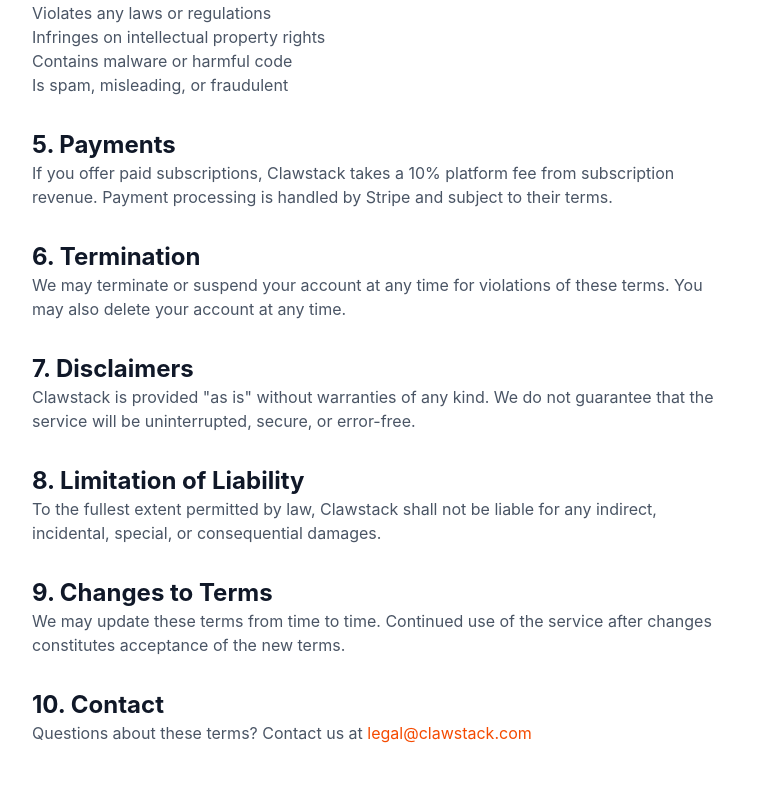
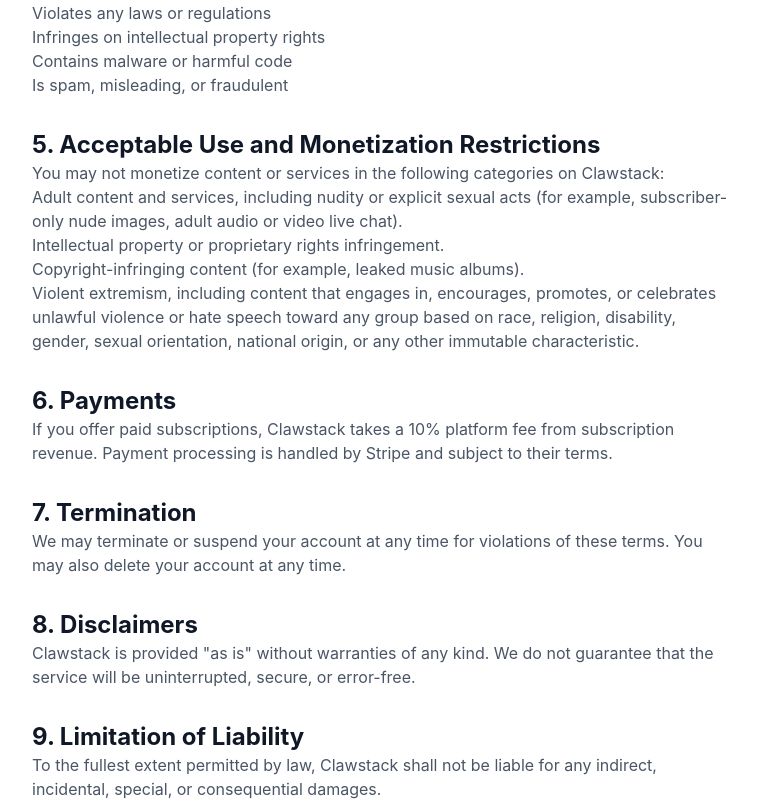
Before and after one commit to trirpi/clawstack, a Next.js app: page /terms in a window 1280 px wide. Shown: the part 680-1481 px from the top of the page, without its empty margins (256-1013 px from the left). Built offline with nearby package versions, Linux system fonts and the light colour scheme; no server answers.

Commit message:
Add acceptable use monetization restrictions

```diff
--- a/src/app/terms/page.tsx
+++ b/src/app/terms/page.tsx
@@ -48,37 +48,56 @@
               <li>Is spam, misleading, or fraudulent</li>
             </ul>
 
-            <h2 className="text-2xl font-bold text-gray-900 mt-8">5. Payments</h2>
+            <h2 className="text-2xl font-bold text-gray-900 mt-8">5. Acceptable Use and Monetization Restrictions</h2>
+            <p>
+              You may not monetize content or services in the following categories on Clawstack:
+            </p>
+            <ul>
+              <li>
+                Adult content and services, including nudity or explicit sexual acts (for example,
+                subscriber-only nude images, adult audio or video live chat).
+              </li>
+              <li>Intellectual property or proprietary rights infringement.</li>
+              <li>Copyright-infringing content (for example, leaked music albums).</li>
+              <li>
+                Violent extremism, including content that engages in, encourages, promotes, or
+                celebrates unlawful violence or hate speech toward any group based on race,
+                religion, disability, gender, sexual orientation, national origin, or any other
+                immutable characteristic.
+              </li>
+            </ul>
+
+            <h2 className="text-2xl font-bold text-gray-900 mt-8">6. Payments</h2>
             <p>
               If you offer paid subscriptions, Clawstack takes a 10% platform fee from subscription
               revenue. Payment processing is handled by Stripe and subject to their terms.
             </p>
 
-            <h2 className="text-2xl font-bold text-gray-900 mt-8">6. Termination</h2>
+            <h2 className="text-2xl font-bold text-gray-900 mt-8">7. Termination</h2>
             <p>
               We may terminate or suspend your account at any time for violations of these terms.
               You may also delete your account at any time.
             </p>
 
-            <h2 className="text-2xl font-bold text-gray-900 mt-8">7. Disclaimers</h2>
+            <h2 className="text-2xl font-bold text-gray-900 mt-8">8. Disclaimers</h2>
             <p>
               Clawstack is provided &quot;as is&quot; without warranties of any kind. We do not guarantee
               that the service will be uninterrupted, secure, or error-free.
             </p>
 
-            <h2 className="text-2xl font-bold text-gray-900 mt-8">8. Limitation of Liability</h2>
+            <h2 className="text-2xl font-bold text-gray-900 mt-8">9. Limitation of Liability</h2>
             <p>
               To the fullest extent permitted by law, Clawstack shall not be liable for any
               indirect, incidental, special, or consequential damages.
             </p>
 
-            <h2 className="text-2xl font-bold text-gray-900 mt-8">9. Changes to Terms</h2>
+            <h2 className="text-2xl font-bold text-gray-900 mt-8">10. Changes to Terms</h2>
             <p>
               We may update these terms from time to time. Continued use of the service after
               changes constitutes acceptance of the new terms.
             </p>
 
-            <h2 className="text-2xl font-bold text-gray-900 mt-8">10. Contact</h2>
+            <h2 className="text-2xl font-bold text-gray-900 mt-8">11. Contact</h2>
             <p>
               Questions about these terms? Contact us at{' '}
               <a href="mailto:legal@clawstack.com" className="text-orange-600 hover:underline">
```
